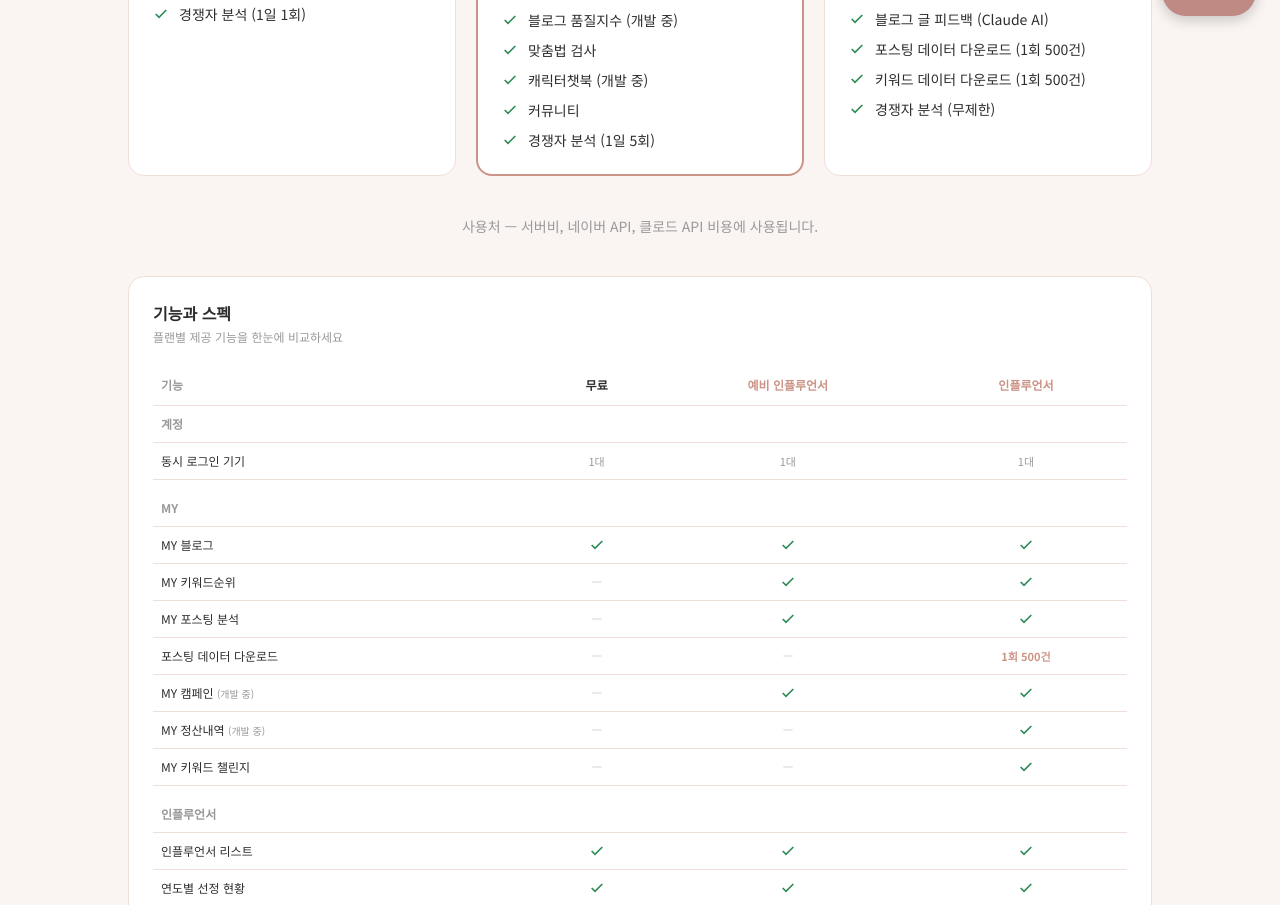
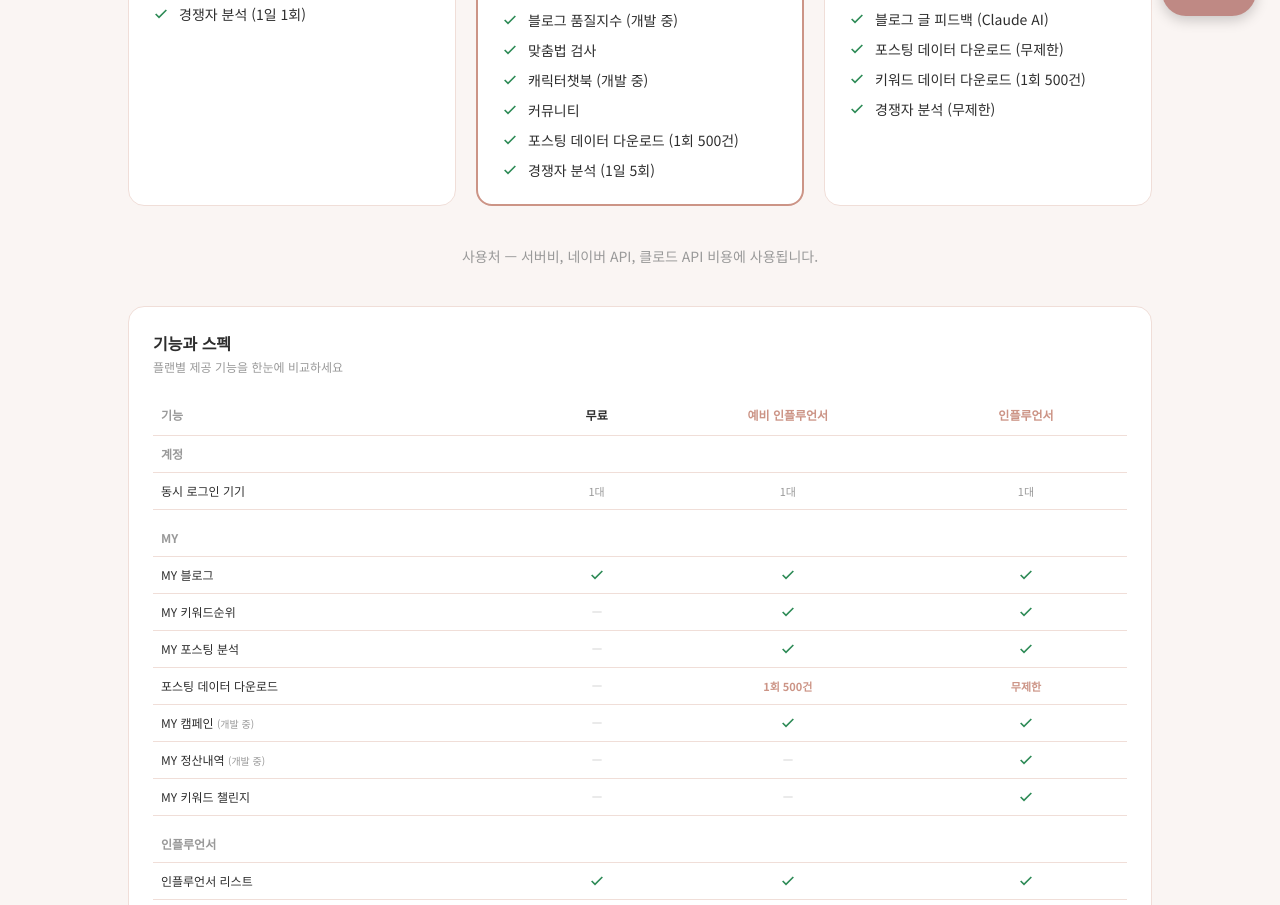
Before and after one commit to orange0717/naver-influencer, a Next.js app: page /subscribe in a window 1280 px wide. Shown: the part 760-1665 px from the top of the page. Built offline with nearby package versions, Linux system fonts and the light colour scheme; no server answers.

Commit message:
구독: 포스팅 데이터 다운로드 정책 정리(블로거 500건/인플루언서 무제한)

```diff
--- a/src/app/subscribe/SubscribeClient.tsx
+++ b/src/app/subscribe/SubscribeClient.tsx
@@ -198,6 +198,7 @@ export default function SubscribeClient() {
             <li className="flex items-center gap-2.5">{CHECK}<span>맞춤법 검사</span></li>
             <li className="flex items-center gap-2.5">{CHECK}<span>캐릭터챗북 (개발 중)</span></li>
             <li className="flex items-center gap-2.5">{CHECK}<span>커뮤니티</span></li>
+            <li className="flex items-center gap-2.5">{CHECK}<span>포스팅 데이터 다운로드 (1회 500건)</span></li>
             <li className="flex items-center gap-2.5">{CHECK}<span>경쟁자 분석 (1일 5회)</span></li>
           </ul>
         </div>
@@ -242,7 +243,7 @@ export default function SubscribeClient() {
             <li className="flex items-center gap-2.5">{CHECK}<span>인플루언서 순위 — 자체</span></li>
             <li className="flex items-center gap-2.5">{CHECK}<span>AI 심층 피드백</span></li>
             <li className="flex items-center gap-2.5">{CHECK}<span>블로그 글 피드백 (Claude AI)</span></li>
-            <li className="flex items-center gap-2.5">{CHECK}<span>포스팅 데이터 다운로드 (1회 500건)</span></li>
+            <li className="flex items-center gap-2.5">{CHECK}<span>포스팅 데이터 다운로드 (무제한)</span></li>
             <li className="flex items-center gap-2.5">{CHECK}<span>키워드 데이터 다운로드 (1회 500건)</span></li>
             <li className="flex items-center gap-2.5">{CHECK}<span>경쟁자 분석 (무제한)</span></li>
           </ul>
@@ -308,8 +309,8 @@ export default function SubscribeClient() {
               <tr>
                 <td className="py-2.5 px-2">포스팅 데이터 다운로드</td>
                 <td className="text-center"><div className="flex justify-center">{DASH}</div></td>
-                <td className="text-center"><div className="flex justify-center">{DASH}</div></td>
                 <td className="text-center text-[11px] text-accent font-semibold">1회 500건</td>
+                <td className="text-center text-[11px] text-accent font-semibold">무제한</td>
               </tr>
               <tr>
                 <td className="py-2.5 px-2">MY 캠페인 <span className="text-[10px] text-dim">(개발 중)</span></td>
```
